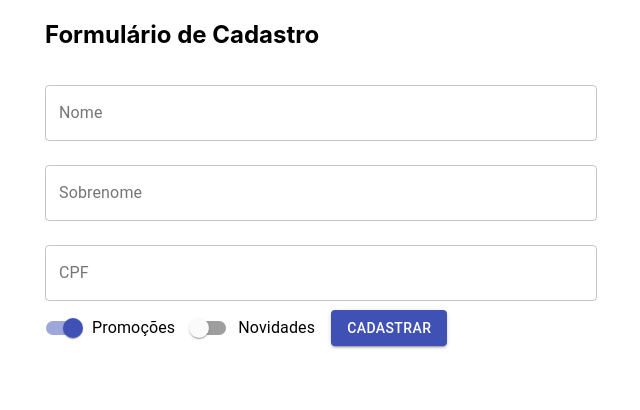
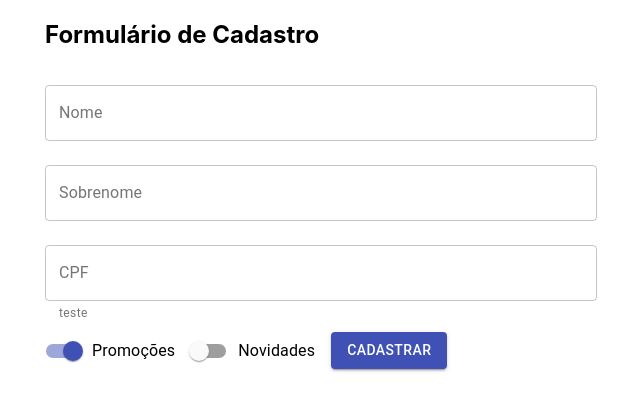
Before and after one commit to gndamasceno/aluraCursos, a React (Create React App) app in the folder ReactFunctionComponents/formulario/: page / in a window 1280 px wide. Shown: the top 410 px of the page, without its empty margins (319-959 px from the left). Built offline with nearby package versions, Linux system fonts and the light colour scheme.

Commit message:
Terminando curso

```diff
--- a/ReactFunctionComponents/formulario/src/App.js
+++ b/ReactFunctionComponents/formulario/src/App.js
@@ -7,12 +7,18 @@ import FormularioCadastro from './components/FormularioCadastro/FormularioCadast
 function aoEnviarForm(dados) {
   console.log(dados);
 }
+function validarCPF(cpf) {
+  if (cpf.length !== 11) {
+    return { valido: false, texto: 'CPF deve ter 11 dígitos.' };
+  }
 
+  return { valido: true, texto: '' };
+}
 function App() {
   return (
     <Container component="article" maxWidth="sm">
       <h1>Formulário de Cadastro</h1>
-      <FormularioCadastro aoEnviar={aoEnviarForm} />
+      <FormularioCadastro aoEnviar={aoEnviarForm} validarCPF={validarCPF} />
     </Container>
   );
 }
--- a/ReactFunctionComponents/formulario/src/components/FormularioCadastro/FormularioCadastro.jsx
+++ b/ReactFunctionComponents/formulario/src/components/FormularioCadastro/FormularioCadastro.jsx
@@ -4,12 +4,14 @@ import {
 import React, { useState } from 'react';
 import PropTypes from 'prop-types';
 
-function FormularioCadastro({ aoEnviar }) {
+function FormularioCadastro({ aoEnviar, validarCPF }) {
   const [nome, setNome] = useState('');
   const [sobrenome, setSobrenome] = useState('');
   const [cpf, setCpf] = useState('');
   const [promocoes, setPromocoes] = useState(true);
   const [novidades, setNovidades] = useState(false);
+  const [erros, setErros] = useState({ cpf: { valido: true, texto: 'teste' } });
+
   return (
     <form
       onSubmit={(event) => {
@@ -46,6 +48,12 @@ function FormularioCadastro({ aoEnviar }) {
         onChange={(event) => {
           setCpf(event.target.value);
         }}
+        onBlur={() => {
+          const ehValido = validarCPF(cpf);
+          setErros({ cpf: ehValido });
+        }}
+        error={!erros.cpf.valido}
+        helperText={erros.cpf.texto}
         id="cpf"
         label="CPF"
         variant="outlined"
@@ -86,5 +94,6 @@ function FormularioCadastro({ aoEnviar }) {
 }
 FormularioCadastro.propTypes = {
   aoEnviar: PropTypes.func.isRequired,
+  validarCPF: PropTypes.func.isRequired,
 };
 export default FormularioCadastro;
```
